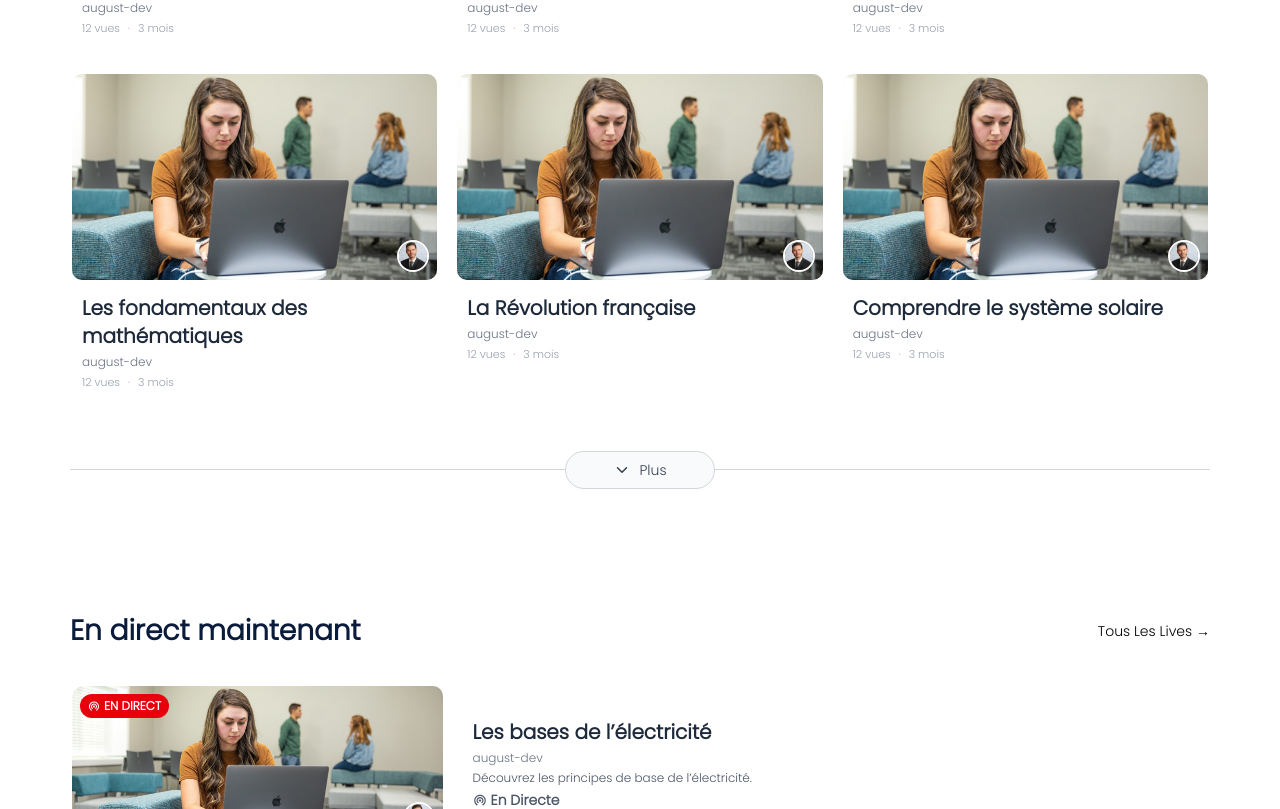
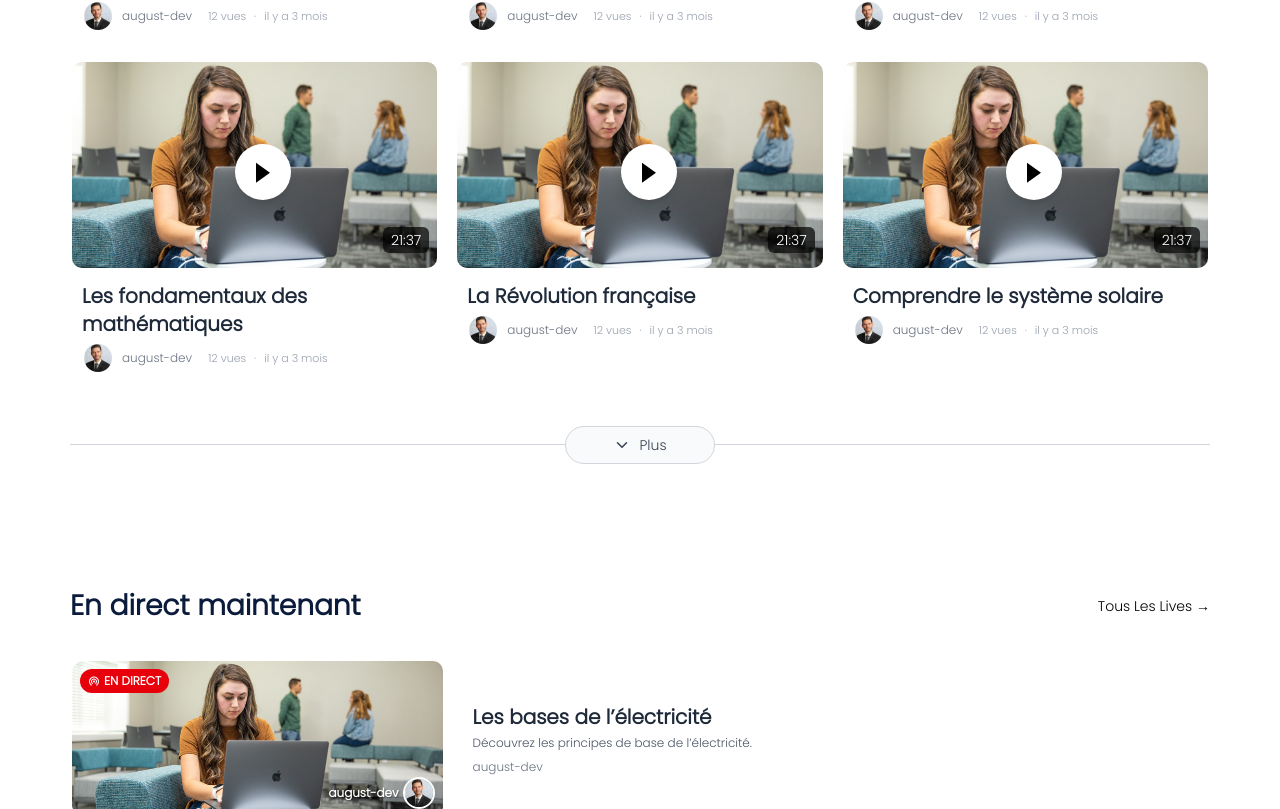
Before and after one commit to august-dev-pro/ilearning-tv, a Next.js app: page / in a window 1280 px wide. Shown: the part 971-1780 px from the top of the page. Built offline with nearby package versions, Linux system fonts and the light colour scheme.

Commit message:
fix: refactore videos card component dynamique

```diff
--- a/src/app/globals.css
+++ b/src/app/globals.css
@@ -50,6 +50,11 @@ select {
   @apply w-full px-4 py-2 border border-gray-300 rounded-xl shadow-sm
          focus:outline-none focus:ring-2 focus:ring-[#0a1b3b] focus:border-transparent
          transition duration-300;
+}
+@layer utilities {
+  .text-shadow {
+    text-shadow: 1px 1px 2px rgba(0, 0, 0, 0.5);
+  }
 }
 
 .section {
--- a/src/components/videos/VideoCard2.tsx
+++ b/src/components/videos/VideoCard2.tsx
@@ -6,7 +6,7 @@ import teacherImage from "../../../public/images/stephan-wahl.jpeg";
 import Image from "next/image";
 import Link from "next/link";
 import PlayButton from "../ui/PlayButton";
-import { MdWifiTethering } from "react-icons/md";
+import { MdWhatshot, MdWifiTethering } from "react-icons/md";
 
 type VideoCardProps = {
   key: string;
@@ -27,14 +27,14 @@ export default function VideoCard({ video, type = "normal" }: VideoCardProps) {
   return (
     <article
       className={`bg-white cursor-pointer   transition duration-300 ${
-        isTrend || isLive ? "flex gap-4 items-center" : ""
+        isTrend || isLive ? "flex sm:gap-4 items-center" : ""
       }`}
     >
       {/* Thumbnail */}
       <div
-        className={`relative h-[120px] md:h-[210px] group rounded-xl overflow-hidden transition-all duration-300 border-2 border-transparent hover:border-red-600 ${
+        className={`relative  md:h-[210px] group rounded-xl overflow-hidden transition-all duration-300 border-2 border-transparent hover:border-red-600 ${
           isTrend || isLive
-            ? "h-[120px] w-1/2 sm:w-1/3 max-h-[105px] md:max-h-40"
+            ? "h-[115px] w-1/2 sm:w-1/3 max-h-[90px] sm:max-h-[100px] md:max-h-40"
             : "h-[200px]"
         }`}
       >
@@ -45,7 +45,7 @@ export default function VideoCard({ video, type = "normal" }: VideoCardProps) {
                 ? `live/${video.id}`
                 : `http://localhost:3000/videos/${video.id}`
             }`}
-            className="hidden group-hover:sm:flex transition-all"
+            className=" transition-all"
           >
             <PlayButton className="absolute right-[40%] top-[40%]" />
           </Link>
@@ -69,27 +69,41 @@ export default function VideoCard({ video, type = "normal" }: VideoCardProps) {
           />
         </Link>
 
-        {/* LIVE Badge */}
-        {isLive && (
-          <span className="absolute flex items-center gap-1 top-2 left-2 bg-red-600 text-white text-[10px] sm:text-xs font-bold px-2 py-1 rounded-full">
-            <MdWifiTethering /> EN DIRECT
+        {/* LIVE or TREND Badge */}
+        {(isLive || isTrend) && (
+          <span className="absolute flex items-center gap-1 top-2 left-2 bg-red-600 text-white text-[9px] sm:text-xs font-medium sm:font-bold px-2 py-1 rounded-full">
+            {isLive ? <MdWifiTethering /> : <MdWhatshot />}
+            {isLive ? <span>EN DIRECT</span> : <span>En Tendance</span>}
           </span>
         )}
 
+        {isNormal && (
+          <div className="absolute z-[100] top-[80%] right-2 flex items-center gap-1 bg-black/70 text-white text-xs sm:text-sm font-medium px-2 py-[3px] rounded-md shadow-md">
+            <span>21:37</span>
+          </div>
+        )}
         {/* Teacher Image (Avatar) */}
-        {video.teacherImage && (
+        {(isTrend || isLive) && video.teacherImage && (
+          <div className="absolute bottom-2 right-2 flex items-center gap-1">
+            <span className="text-xs text-white font-bold text-shadow">
+              {video.userName}
+            </span>
+
             <Image
               src={/* video.teacherImage || */ teacherImage.src}
               width={500}
               height={500}
               alt="teacher"
-            className="absolute bottom-2 right-2 w-8 h-8 rounded-full border-2 border-white"
+              className=" w-8 h-8 rounded-full border-2 border-white"
             />
+          </div>
         )}
       </div>
 
       {/* Content */}
-      <div className={`p-3 ${isTrend || isLive ? "w-1/2 sm:w-2/3" : ""}`}>
+      <div
+        className={`p-3 ${isTrend || isLive ? "w-1/2 sm:w-2/3" : ""} space-y-2`}
+      >
         <Link
           href={`${
             isLive
@@ -97,32 +111,52 @@ export default function VideoCard({ video, type = "normal" }: VideoCardProps) {
               : `http://localhost:3000/videos/${video.id}`
           }`}
         >
-          <h4 className="text-base sm:text-xl font-[900] text-gray-800 mb-1">
+          <h4
+            style={{
+              display: "-webkit-box",
+              WebkitLineClamp: 2,
+              WebkitBoxOrient: "vertical",
+              overflow: "hidden",
+            }}
+            className="text-[13px] sm:text-xl font-[900] text-gray-800 mb-1"
+          >
             {video.title}
           </h4>
         </Link>
+        {(isTrend || isLive) && (
+          <p className=" hidden sm:flex text-xs text-gray-600">
+            {truncatedDescription}
+          </p>
+        )}
+        <div className="flex flex-wrap gap-1 sm:gap-4 items-center">
+          <div className="flex items-center gap-2">
+            {isNormal && video.teacherImage && (
+              <Image
+                src={/* video.teacherImage || */ teacherImage.src}
+                width={500}
+                height={500}
+                alt="teacher"
+                className=" w-8 h-8 rounded-full border-2 border-white"
+              />
+            )}
 
-        <p className="text-xs text-gray-500 mb-1">{video.userName}</p>
-        {isNormal && (
-          <div className="flex items-center text-[11px] text-gray-400 mb-2 space-x-2">
+            <p className="text-xs text-gray-500 ">{video.userName}</p>
+          </div>
+
+          {(isNormal || isTrend) && (
+            <div className="flex items-center text-[11px] text-gray-400 space-x-2">
               <span>{video.views} vues</span>
               <span>·</span>
-            <span>{video.publishedAt}</span>
+              <span>il y a {video.publishedAt}</span>
             </div>
           )}
 
-        {isTrend ||
-          (isLive && (
-            <p className=" hidden sm:flex text-xs text-gray-600">
-              {truncatedDescription}
-            </p>
-          ))}
-        {isTrend ||
-          (isLive && (
-            <span className="flex items-center gap-1 text-sm text-gray-600 font-bold mt-1">
+          {isLive && (
+            <span className="hidden smflex items-center gap-1 text-[13px] sm:text-sm text-gray-600 font-bold">
               <MdWifiTethering /> En Directe
             </span>
-          ))}
+          )}
+        </div>
       </div>
     </article>
   );
```
Lines whose indentation alone changed are shown as unchanged.
